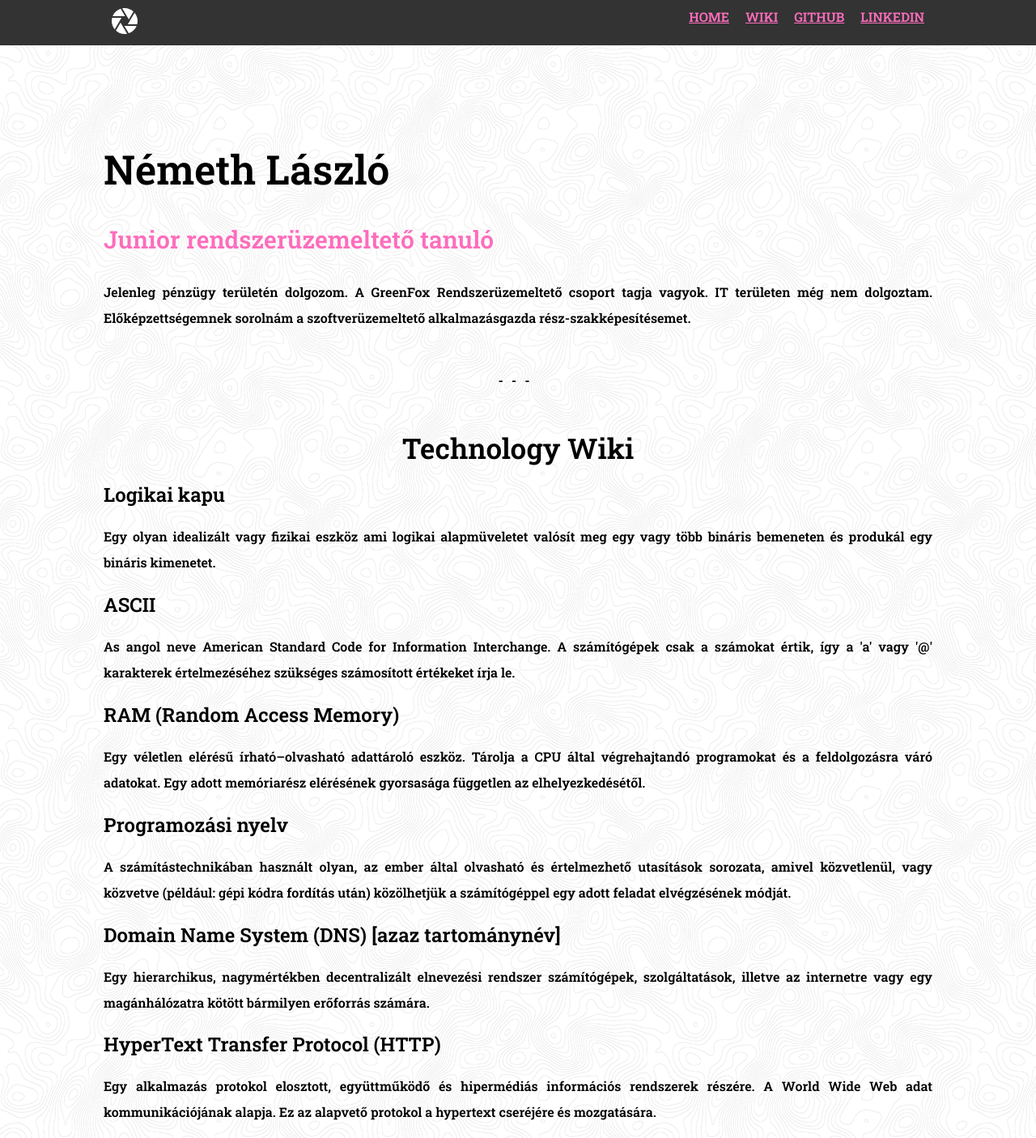
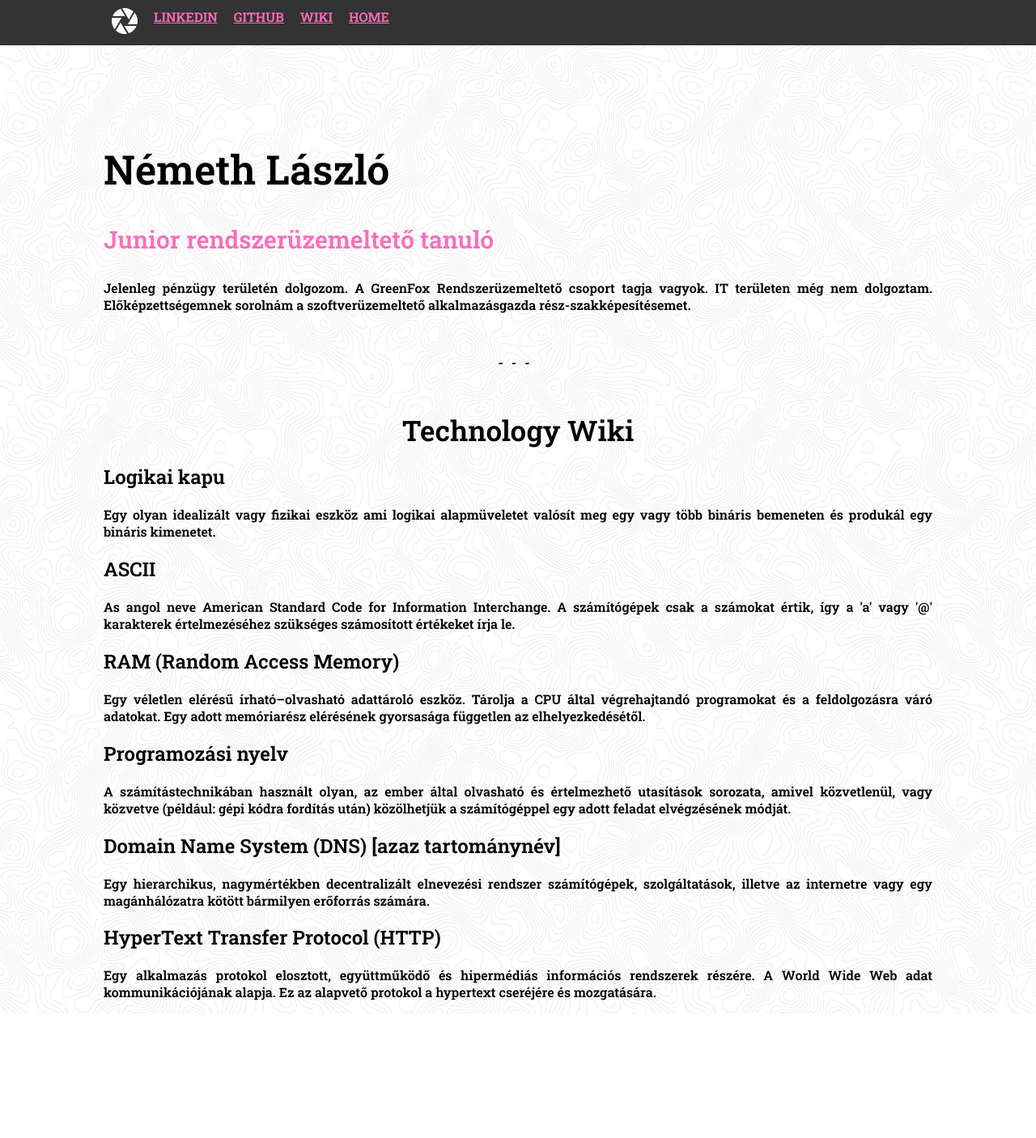
Before and after one commit to laszlon/myFirstWebsite, a plain HTML site: page index.html in a window 1280 px wide. Shown: the whole page at 81% size. After the commit the page ends 1252 px from the top, so only its background shows below. Drawn offline with Linux system fonts and the light colour scheme.

Commit message:
V2.0
Mentori kiegészítéseket tartalmazza - Final

```diff
--- a/index.html
+++ b/index.html
@@ -13,30 +13,30 @@
 <body id="fullbody">
     <ul>
         <li><img src="assets/logo.svg" alt="Logo"></li>
-        <li style="float:right"><a href="https://www.linkedin.com/in/laszlo-nemeth-hun/" target="_blank">LinkedIn</a></li>
-        <li style="float:right"><a href="https://github.com/laszlon" target="_blank">Github</a></li>
-        <li style="float:right"><a href="#wiki">Wiki</a></li>
-        <li style="float:right"><a href="index.html">Home</a></li>
+        <li class=menu><a href="https://www.linkedin.com/in/laszlo-nemeth-hun/" target="_blank">LinkedIn</a></li>
+        <li class=menu><a href="https://github.com/laszlon" target="_blank">Github</a></li>
+        <li class=menu><a href="#wiki">Wiki</a></li>
+        <li class=menu><a href="index.html">Home</a></li>
       </ul>
     <div id="mbody">
     <h1>Németh László</h1>
     <p id=studType>Junior rendszerüzemeltető tanuló</p>
-    <p id=sor>Jelenleg pénzügy területén dolgozom. A GreenFox Rendszerüzemeltető csoport tagja vagyok.
+    <p class=sor>Jelenleg pénzügy területén dolgozom. A GreenFox Rendszerüzemeltető csoport tagja vagyok.
     IT területen még nem dolgoztam. Előképzettségemnek sorolnám a szoftverüzemeltető alkalmazásgazda rész-szakképesítésemet.</p>
     <p id=elv> --- </p>
     <div id=wiki>Technology Wiki</div>
     <h2>Logikai kapu</h2>
-    <p id=sor>Egy olyan idealizált vagy fizikai eszköz ami logikai alapmüveletet valósít meg egy vagy több bináris bemeneten és produkál egy bináris kimenetet.</p>
+    <p class=sor>Egy olyan idealizált vagy fizikai eszköz ami logikai alapmüveletet valósít meg egy vagy több bináris bemeneten és produkál egy bináris kimenetet.</p>
     <h2>ASCII</h2>
-    <p id=sor>As angol neve American Standard Code for Information Interchange. A számítógépek csak a számokat értik, így a 'a' vagy '@' karakterek értelmezéséhez szükséges számosított értékeket írja le.</p>
+    <p class=sor>As angol neve American Standard Code for Information Interchange. A számítógépek csak a számokat értik, így a 'a' vagy '@' karakterek értelmezéséhez szükséges számosított értékeket írja le.</p>
     <h2>RAM (Random Access Memory)</h2>
-    <p id=sor>Egy véletlen elérésű írható–olvasható adattároló eszköz. Tárolja a CPU által végrehajtandó programokat és a feldolgozásra váró adatokat. Egy adott memóriarész elérésének gyorsasága független az elhelyezkedésétől.</p>
+    <p class=sor>Egy véletlen elérésű írható–olvasható adattároló eszköz. Tárolja a CPU által végrehajtandó programokat és a feldolgozásra váró adatokat. Egy adott memóriarész elérésének gyorsasága független az elhelyezkedésétől.</p>
     <h2>Programozási nyelv</h2>
-    <p id=sor>A számítástechnikában használt olyan, az ember által olvasható és értelmezhető utasítások sorozata, amivel közvetlenül, vagy közvetve (például: gépi kódra fordítás után) közölhetjük a számítógéppel egy adott feladat elvégzésének módját.</p>
+    <p class=sor>A számítástechnikában használt olyan, az ember által olvasható és értelmezhető utasítások sorozata, amivel közvetlenül, vagy közvetve (például: gépi kódra fordítás után) közölhetjük a számítógéppel egy adott feladat elvégzésének módját.</p>
     <h2>Domain Name System (DNS) [azaz tartománynév]</h2>
-    <p id=sor>Egy hierarchikus, nagymértékben decentralizált elnevezési rendszer számítógépek, szolgáltatások, illetve az internetre vagy egy magánhálózatra kötött bármilyen erőforrás számára.</p>
+    <p class=sor>Egy hierarchikus, nagymértékben decentralizált elnevezési rendszer számítógépek, szolgáltatások, illetve az internetre vagy egy magánhálózatra kötött bármilyen erőforrás számára.</p>
     <h2>HyperText Transfer Protocol (HTTP)</h2>
-    <p id=sor>Egy alkalmazás protokol elosztott, együttműködő és hipermédiás információs rendszerek részére. A World Wide Web adat kommunikációjának alapja. Ez az alapvető protokol a hypertext cseréjére és mozgatására.</p>
+    <p class=sor>Egy alkalmazás protokol elosztott, együttműködő és hipermédiás információs rendszerek részére. A World Wide Web adat kommunikációjának alapja. Ez az alapvető protokol a hypertext cseréjére és mozgatására.</p>
 </div>
 </body>
 </html>
```
